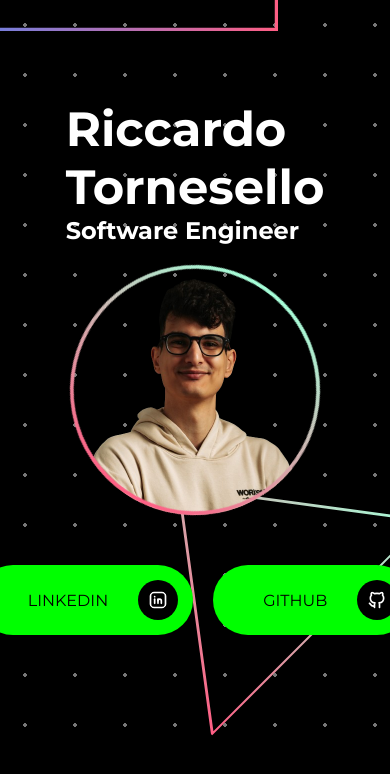
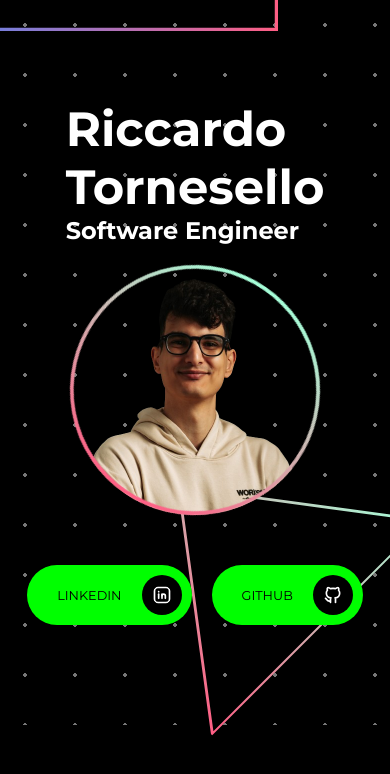
Before and after one commit to riccardotornesello/riccardotornesello.it, a Next.js app: page / in a window 390 px wide. Shown: the top 774 px of the page. Built offline with nearby package versions, Linux system fonts and the light colour scheme.

Commit message:
fix mobile responsiveness

```diff
--- a/components/Header/styles.module.css
+++ b/components/Header/styles.module.css
@@ -8,6 +8,8 @@
 
   background-image: radial-gradient(#777 5%, transparent 0);
   background-size: 50px 50px;
+
+  overflow: hidden;
 }
 
 .content {
--- a/components/Link/styles.module.css
+++ b/components/Link/styles.module.css
@@ -1,7 +1,7 @@
 .link {
   display: inline-flex;
-  height: 70px;
-  padding: 0 15px 0 50px;
+  height: 60px;
+  padding: 0 10px 0 30px;
   background-color: var(--primary-color);
   cursor: pointer;
   align-items: center;
@@ -11,13 +11,24 @@
   text-transform: uppercase;
   text-decoration: none;
   color: #000;
+  font-size: 0.8rem;
+
+  @media (min-width: 992px) {
+    padding: 0 15px 0 50px;
+    font-size: 1rem;
+    height: 70px;
+  }
 }
 
 .link svg {
-  margin-left: 30px;
+  margin-left: 20px;
   border-radius: 50%;
   width: 40px;
   height: 40px;
   padding: 10px;
   background-color: rgb(0, 0, 0);
+
+  @media (min-width: 992px) {
+    margin-left: 30px;
+  }
 }
```
